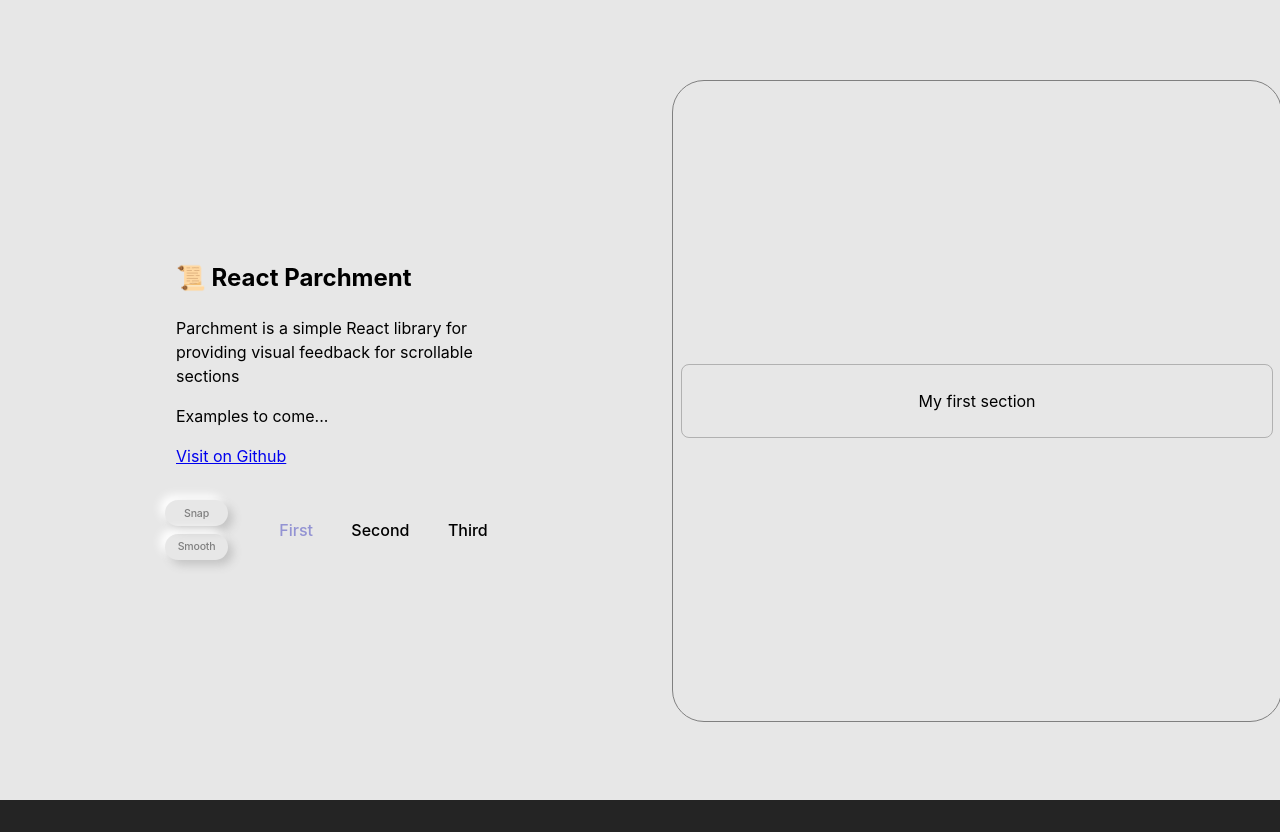
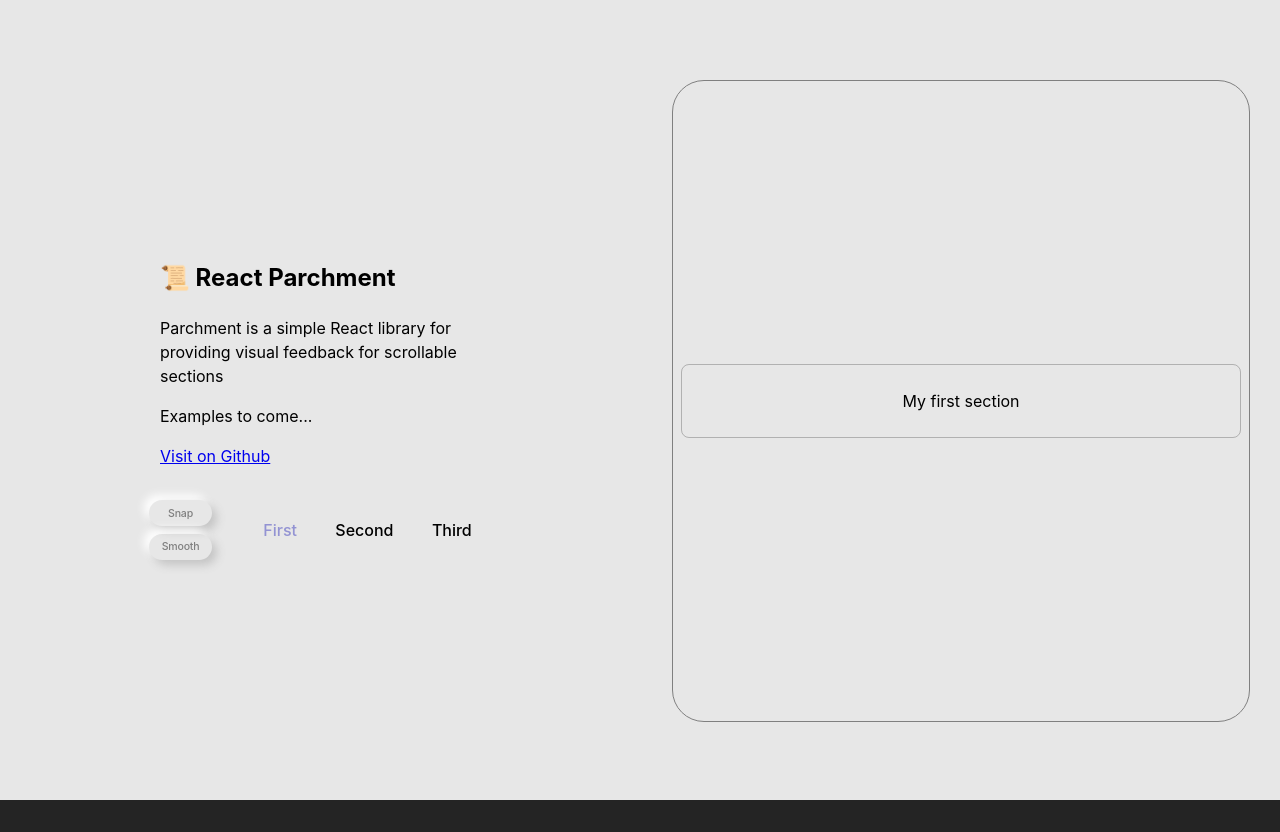
Before and after one commit to alex-fitzgerald/parchment, a React (Vite) app: page / in a window 1280 px wide. Before the commit the page ends 800 px from the top, so only its background shows below. Built offline with nearby package versions, Linux system fonts and the light colour scheme.

Commit message:
feat: add padding overflow

```diff
--- a/src/demo-app.css
+++ b/src/demo-app.css
@@ -111,6 +111,7 @@ main {
     display: flex;
     align-items: center;
     overflow: hidden;
+    padding: 32px;
 }
 
 .toggle-button {
--- a/src/demo-app.tsx
+++ b/src/demo-app.tsx
@@ -112,7 +112,7 @@ function DemoApp() {
                         </ul>
                     </div>
                 </article>
-                <div className={`parchment-demo-wrapper ${isSmallView ? 'column size-full' : 'row-reverse flex-1'}`}>
+                <div className={`parchment-demo-wrapper ${isSmallView ? 'column' : 'row-reverse flex-1'}`}>
                     <div style={{ height: isSmallView ? '100%' : '80%', width: '100%' }}>
                         <Parchment snap={snap} scrollIntoViewOptions={{ behavior: smoothScroll ? 'smooth' : 'instant' }} className={`parchment ${isSmallView ? 'height-80' : ''}`}>
                             <ParchmentSection id="myFirstSection" style={{ display: 'flex', alignItems: 'center' }}>
```
